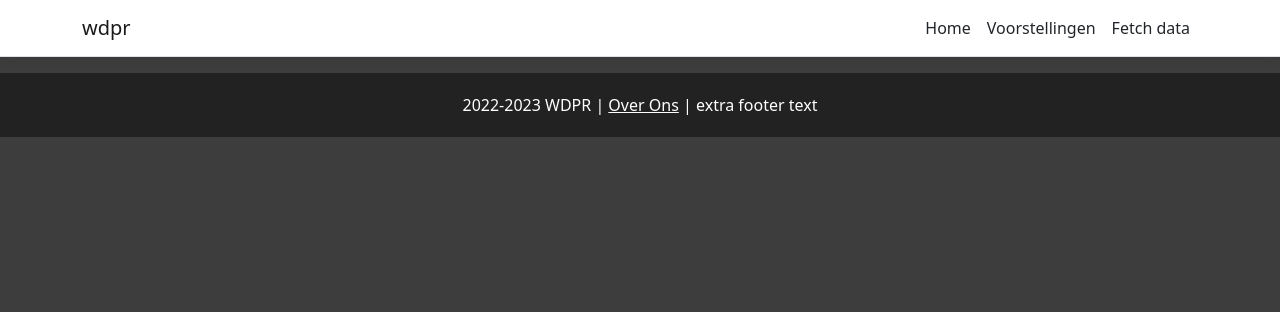
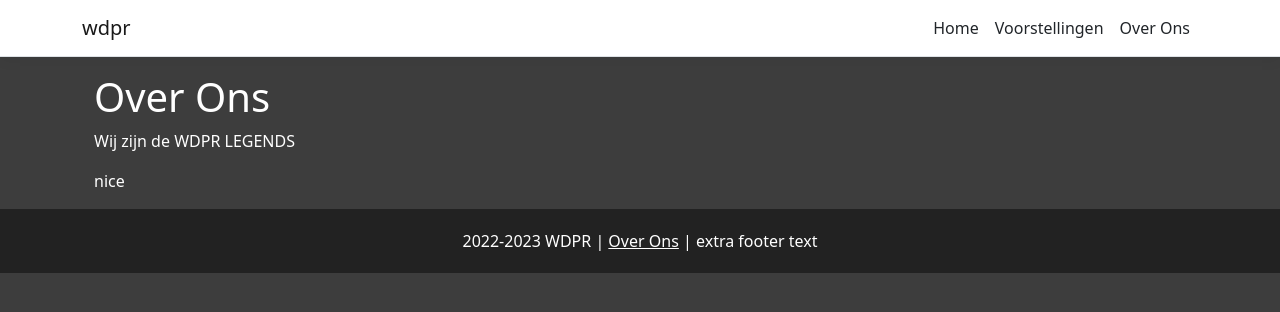
Before and after one commit to Wdpr/WDPR2223, a React (Create React App) app in the folder ClientApp/: page /overons in a window 1280 px wide. Shown: the top 312 px of the page. Built offline with nearby package versions, Linux system fonts and the light colour scheme.

Commit message:
over ons pagina gemaakt

```diff
--- a/ClientApp/src/AppRoutes.js
+++ b/ClientApp/src/AppRoutes.js
@@ -1,4 +1,5 @@
 import { Home } from "./components/Home";
+import { OverOns } from "./components/OverOns";
 import { VoorstellingPage } from "./components/Voorstelling/VoorstellingPage";
 
 const AppRoutes = [
@@ -9,6 +10,10 @@ const AppRoutes = [
   {
     path: '/voorstelling',
     element: <VoorstellingPage />
+  },
+  {
+    path: '/overons',
+    element: <OverOns />
   }
 ];
 
--- a/ClientApp/src/components/NavMenu.js
+++ b/ClientApp/src/components/NavMenu.js
@@ -36,7 +36,7 @@ export class NavMenu extends Component {
                 <NavLink tag={Link} className="text-dark" to="/voorstelling">Voorstellingen</NavLink>
               </NavItem>
               <NavItem>
-                <NavLink tag={Link} className="text-dark" to="/fetch-data">Fetch data</NavLink>
+                <NavLink tag={Link} className="text-dark" to="/overons">Over Ons</NavLink>
               </NavItem>
             </ul>
           </Collapse>
--- /dev/null
+++ b/ClientApp/src/components/OverOns.js
@@ -0,0 +1,11 @@
+import React from 'react'
+
+export const OverOns = () => {
+    return (
+        <div className="container">
+            <h1>Over Ons</h1>
+            <p>Wij zijn de WDPR LEGENDS</p>
+            <p>nice</p>
+        </div>
+    );
+}
```
